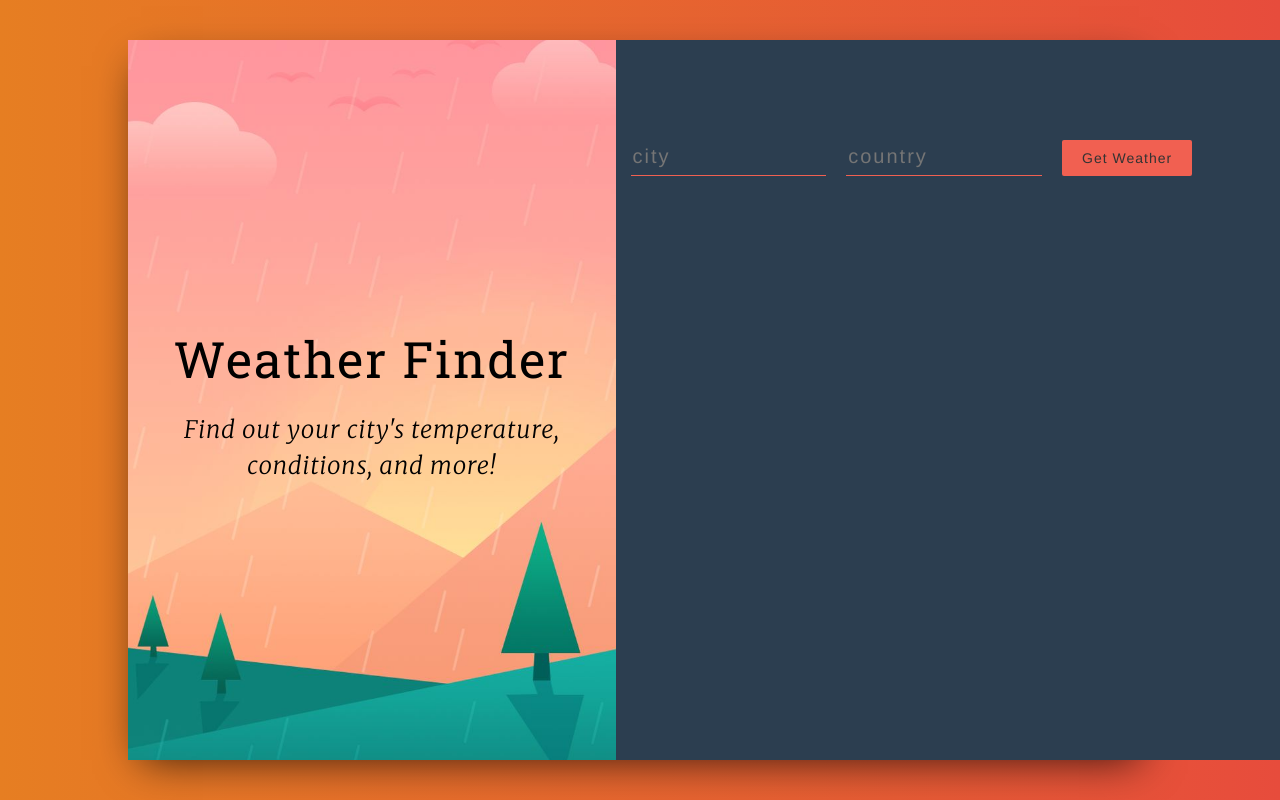
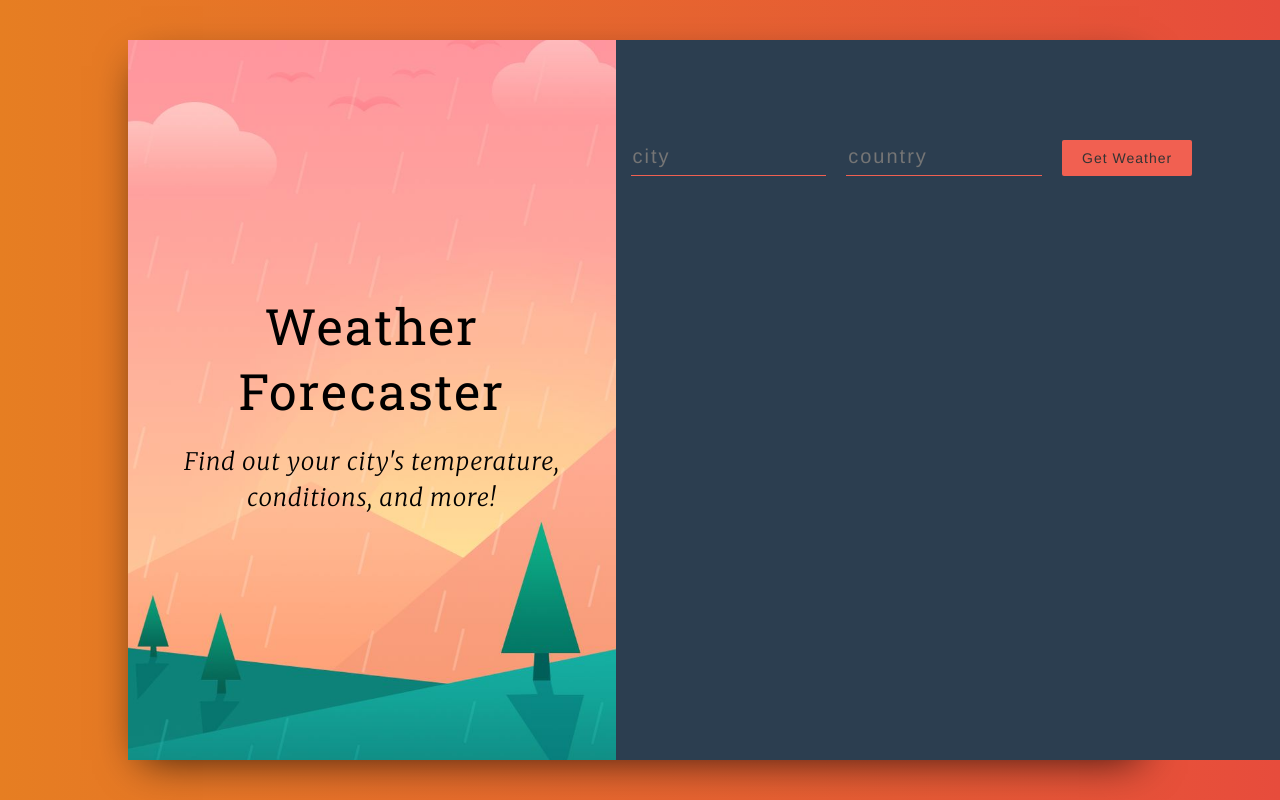
Before and after one commit to cdt-eth/Weather-Forecaster, a React (Create React App) app: page / in a window 1280 px wide. Built offline with nearby package versions, Linux system fonts and the light colour scheme; the HTML template or start-up script is replaced by a standard one.

Commit message:
firebase and a typo

```diff
--- a/src/components/Titles.js
+++ b/src/components/Titles.js
@@ -3,7 +3,7 @@
 const Titles = () => {
   return (
     <div>
-      <h1 className="title-container__title"> Weather Finder </h1>
+      <h1 className="title-container__title"> Weather Forecaster </h1>
       <h3 className="title-container__subtitle"> Find out your city's temperature, conditions, and more! </h3>
     </div>
   );
--- a/src/components/Weather.js
+++ b/src/components/Weather.js
@@ -5,7 +5,7 @@
     {props.city &&
       props.country && (
         <p className="weather__key">
-          Location:
+          Location:{' '}
           <span className="weather__value">
             {props.city}, {props.country}
           </span>
```
Also changed, not shown: firebase.json (added), 1 other file (tests, documents, lock files or other folders).
